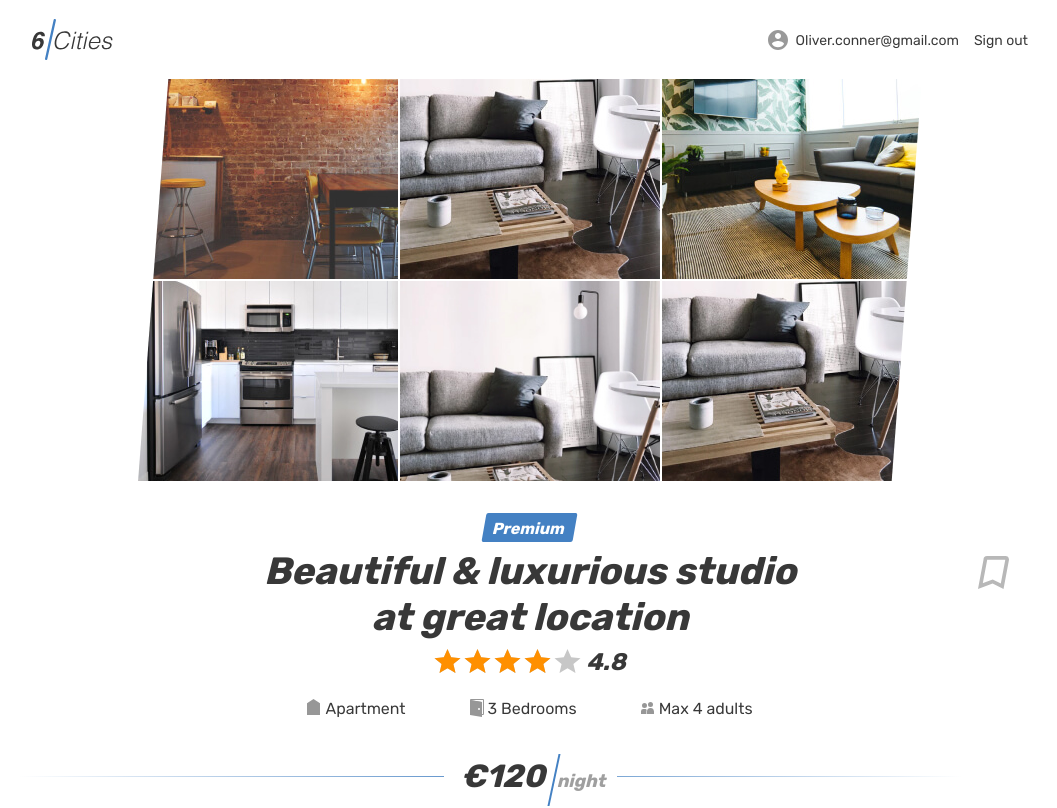
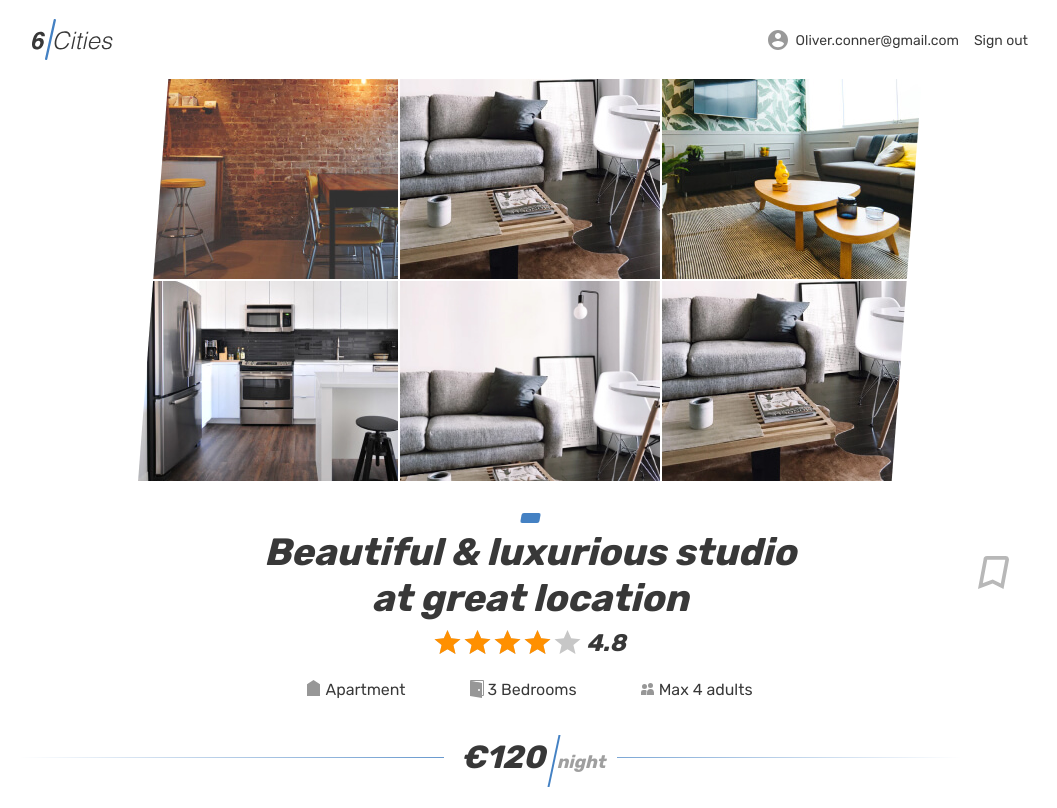
Before and after one commit to Mollycodd1e/1335111-six-cities-7, a React (Create React App) app in the folder project/: page /offer/1 in a window 1280 px wide. Shown: the top 808 px of the page, without its empty margins (110-1167 px from the left). Built offline with nearby package versions, Linux system fonts and the light colour scheme.

Commit message:
Добавляет получение id оффера

```diff
--- a/project/src/components/room/room.jsx
+++ b/project/src/components/room/room.jsx
@@ -2,7 +2,10 @@ import React from 'react';
 import Logo from '../logo/logo.jsx';
 import Comments from '../comments/comments.jsx';
 
-function Room () {
+function Room (props) {
+
+  //const strValue = window.location.pathname;
+  //const offerID = Number(strValue.replace(/\D+/g,''));
 
   return (
     <div className="page">
@@ -59,7 +62,7 @@ function Room () {
           <div className="property__container container">
             <div className="property__wrapper">
               <div className="property__mark">
-                <span>Premium</span>
+                <span>{}</span>
               </div>
               <div className="property__name-wrapper">
                 <h1 className="property__name">
```
Also changed, not shown: project/src/components/app/app.jsx (+0 -16 lines).
